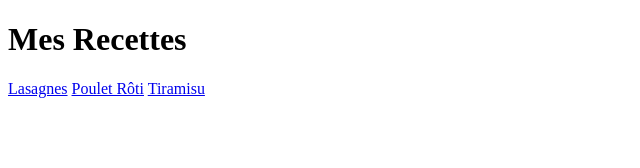
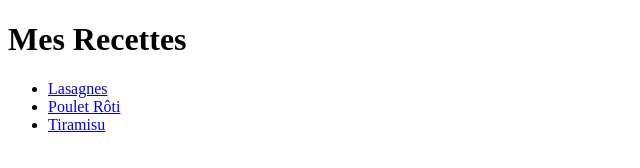
Before and after one commit to davidwasmer-glitch/odin-recipes, a plain HTML site: page index.html in a window 1280 px wide. Shown: the whole page, without its empty margins (0-640 px from the left). Drawn offline with Linux system fonts and the light colour scheme.

Commit message:
add ul list for recipes

```diff
--- a/index.html
+++ b/index.html
@@ -7,8 +7,10 @@
 </head>
 <body>
     <h1>Mes Recettes</h1>
-    <a href="./recipes/lasagna.html">Lasagnes</a>
-    <a href="./recipes/poulet_roti.html">Poulet Rôti</a>
-    <a href="./recipes/tiramisu.html">Tiramisu</a>
+    <ul>
+    <li><a href="./recipes/lasagna.html">Lasagnes</a></li>
+    <li><a href="./recipes/poulet_roti.html">Poulet Rôti</a></li>
+    <li><a href="./recipes/tiramisu.html">Tiramisu</a></li>
+    </ul>
 </body>
 </html>
```
